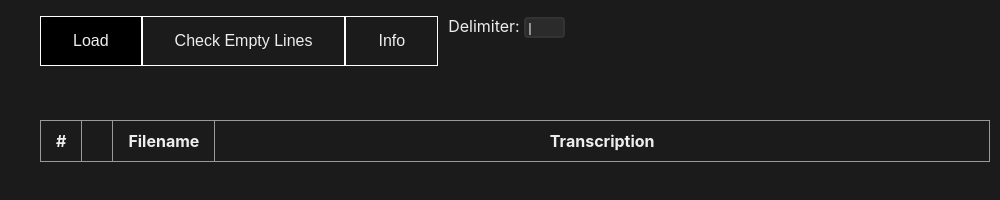
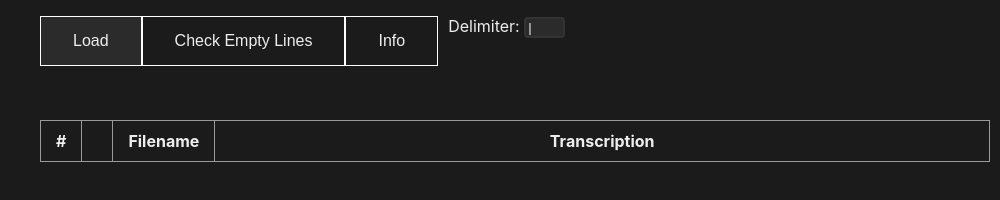
Before and after one commit to TheIceCreamTroll/DatasetTranscriber, an Electron app: page src/index.html in a window 1000 px wide. In both pictures the pointer is over the button "Load". Drawn offline with Linux system fonts and the light colour scheme.

Commit message:
Made button onhover colors more consistant

```diff
--- a/src/index.css
+++ b/src/index.css
@@ -82,6 +82,11 @@ td, th {
     font-size: 16px;
 }
 
+.menuButton:hover {
+    background-color: var(--secondary-bg-color);
+    /*transition: background-color 100ms ease; */
+}
+
 .playButton {
     background-color: var(--secondary-bg-color);
     border: none;
@@ -93,6 +98,12 @@ td, th {
     display: inline-block;
     width: 100%;
 }
+
+.playButton:hover {
+    background-color: var(--main-bg-color);
+    /*transition: background-color 100ms ease; */
+}
+
 
 .deleteButton {
     background-color: var(--main-bg-color);
@@ -110,10 +121,7 @@ td, th {
     color: var(--main-bg-color);
 }
 
-button:hover {
-    background-color: black;
-    /*transition: background-color 100ms ease; */
-}
+
 
 .line-number {
     display: block;
```
